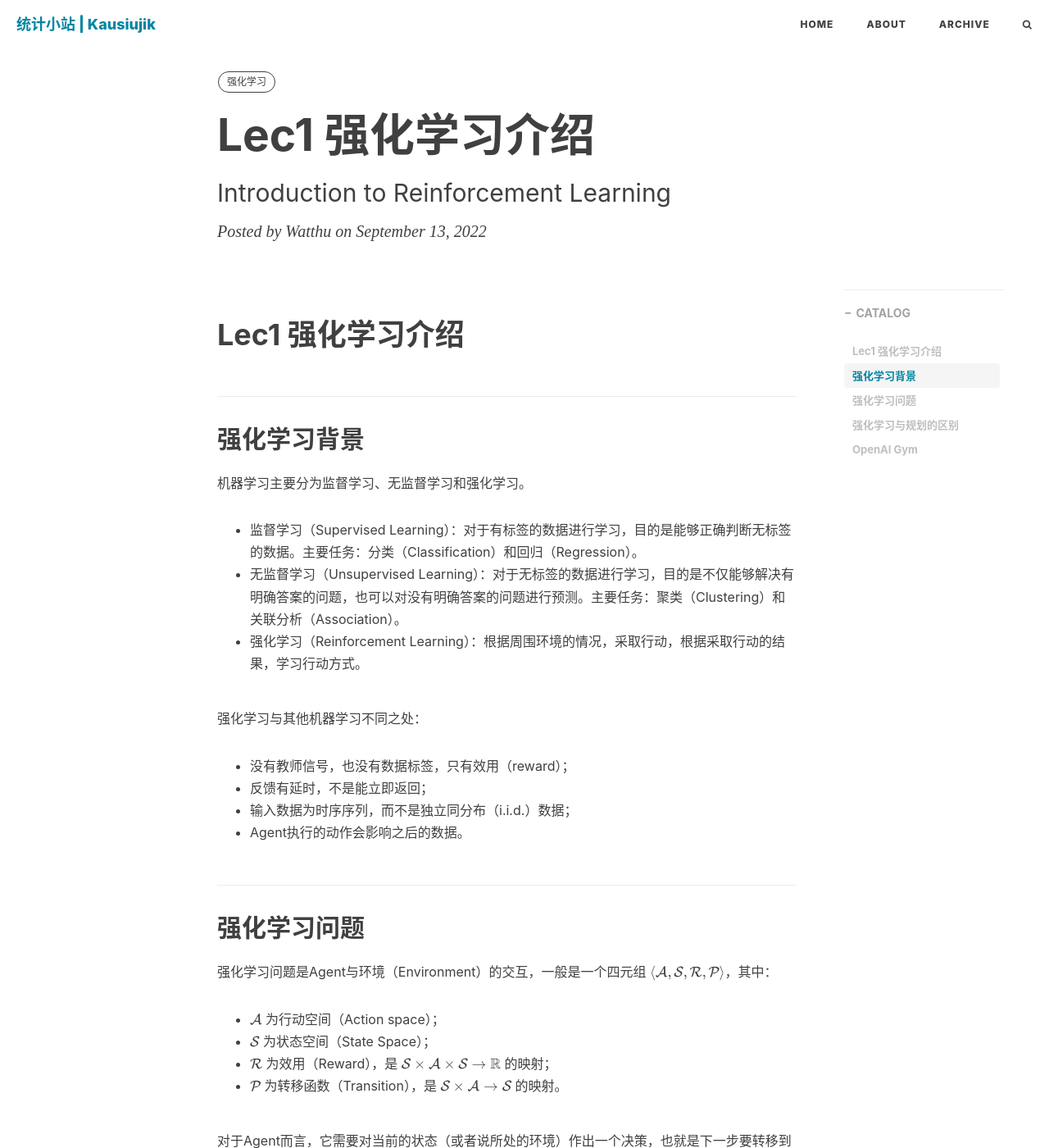
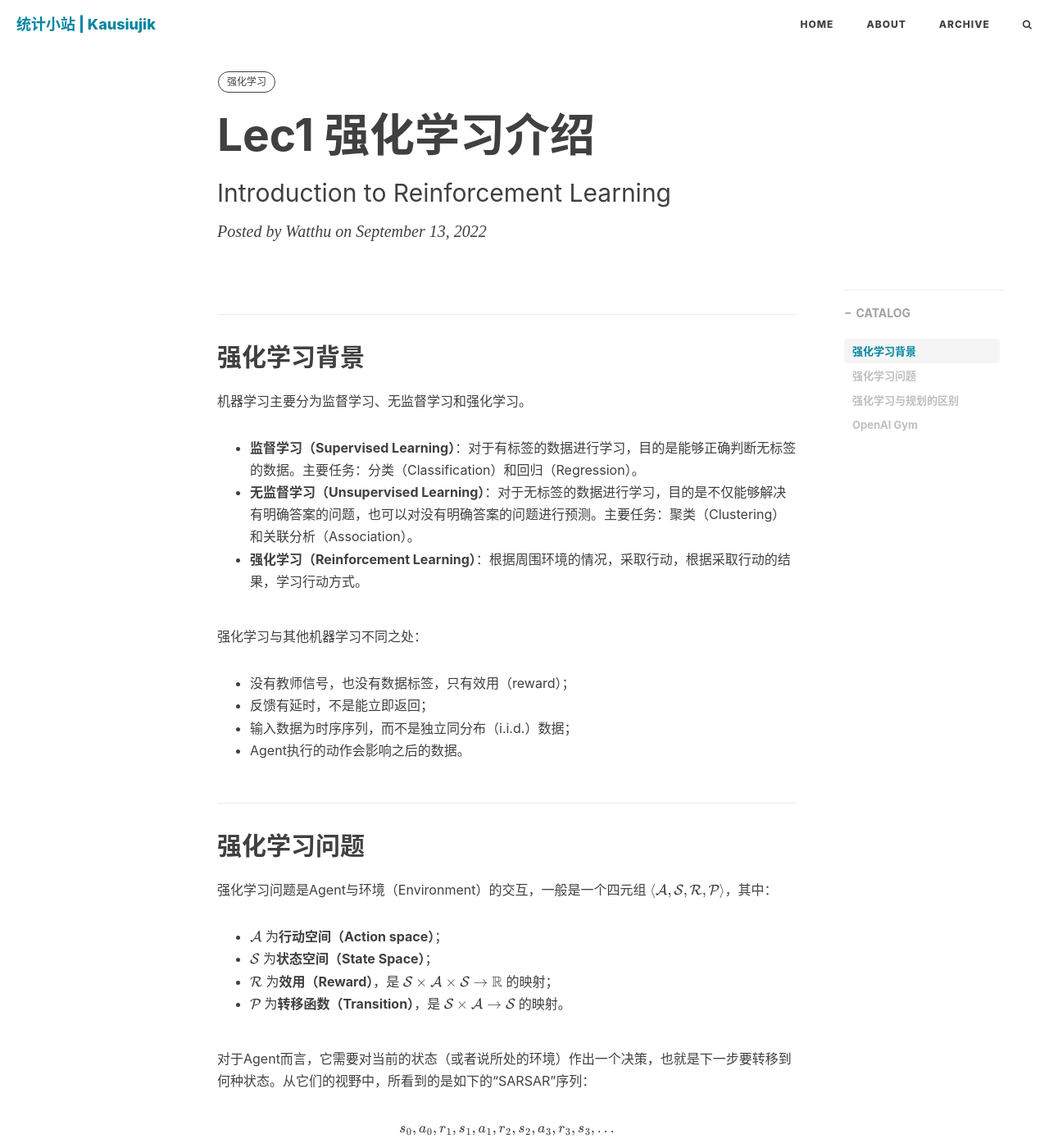
Before and after one commit to kausiujik/kausiujik.github.io, a Jekyll site: the page built from _posts/2022-09-13-Lec1 强化学习介绍.md, in a window 1280 px wide and 1400 px high. Shown: the whole window at 82% size. Built offline with Jekyll 4.4.1, drawn with Linux system fonts in a browser that asks for light colours; nearby versions of some CDN libraries; formulas are drawn with MathJax 3; comment, search, counter and statistics services are not loaded; some of the changed text lies outside the part shown.

Commit message:
Update post

```diff
--- a/_layouts/post.html
+++ b/_layouts/post.html
@@ -171,8 +171,3 @@ layout: default
     }
 </style>
 {% endif %}
-
-<script async src="//busuanzi.ibruce.info/busuanzi/2.3/busuanzi.pure.mini.js"></script>
-<center>
-<span id="busuanzi_container_page_pv">本文总访问量<span id="busuanzi_value_page_pv"></span>次</span>
-</center>
--- a/_posts/2022-09-13-Lec1 强化学习介绍.md
+++ b/_posts/2022-09-13-Lec1 强化学习介绍.md
@@ -9,15 +9,13 @@ tags:
   - 强化学习
 ---
 
-# Lec1 强化学习介绍
-
 ## 强化学习背景
 
 机器学习主要分为监督学习、无监督学习和强化学习。
 
-- 监督学习（Supervised Learning）：对于有标签的数据进行学习，目的是能够正确判断无标签的数据。主要任务：分类（Classification）和回归（Regression）。
-- 无监督学习（Unsupervised Learning）：对于无标签的数据进行学习，目的是不仅能够解决有明确答案的问题，也可以对没有明确答案的问题进行预测。主要任务：聚类（Clustering）和关联分析（Association）。
-- 强化学习（Reinforcement Learning）：根据周围环境的情况，采取行动，根据采取行动的结果，学习行动方式。
+- **监督学习（Supervised Learning）**：对于有标签的数据进行学习，目的是能够正确判断无标签的数据。主要任务：分类（Classification）和回归（Regression）。
+- **无监督学习（Unsupervised Learning）**：对于无标签的数据进行学习，目的是不仅能够解决有明确答案的问题，也可以对没有明确答案的问题进行预测。主要任务：聚类（Clustering）和关联分析（Association）。
+- **强化学习（Reinforcement Learning）**：根据周围环境的情况，采取行动，根据采取行动的结果，学习行动方式。
 
 强化学习与其他机器学习不同之处：
 
@@ -30,38 +28,38 @@ tags:
 
 强化学习问题是Agent与环境（Environment）的交互，一般是一个四元组 $\langle\mathcal A,\mathcal S,\mathcal R,\mathcal P\rangle$，其中：
 
-- $\mathcal A$ 为行动空间（Action space）；
-- $\mathcal S$ 为状态空间（State Space）；
-- $\mathcal R$ 为效用（Reward），是 $\mathcal S\times\mathcal A\times\mathcal S\rightarrow\mathbb R$ 的映射；
-- $\mathcal P$ 为转移函数（Transition），是 $\mathcal S\times\mathcal A\rightarrow\mathcal S$ 的映射。
+- $\mathcal A$ 为**行动空间（Action space）**；
+- $\mathcal S$ 为**状态空间（State Space）**；
+- $\mathcal R$ 为**效用（Reward）**，是 $\mathcal S\times\mathcal A\times\mathcal S\rightarrow\mathbb R$ 的映射；
+- $\mathcal P$ 为**转移函数（Transition）**，是 $\mathcal S\times\mathcal A\rightarrow\mathcal S$ 的映射。
 
 对于Agent而言，它需要对当前的状态（或者说所处的环境）作出一个决策，也就是下一步要转移到何种状态。从它们的视野中，所看到的是如下的“SARSAR”序列：
 
 <center>
-s_0,a_0,r_1,s_1,a_1,r_2,s_2,a_3,r_3,s_3,\dots
+$s_0,a_0,r_1,s_1,a_1,r_2,s_2,a_3,r_3,s_3,\dots$
 </center>
 
 具体来说，它包含以下模块：
 
-- 策略（Policy）：Agent的行为，状态空间到行动空间的映射。
+- **策略（Policy）**：Agent的行为，状态空间到行动空间的映射。
     - 确定策略（Deterministic policy）：$a=\pi(s)$；
     - 随机策略（Stochastic policy）：$\pi(a\mid s)=\mathbb P(A_t=a\mid S_t=s)$。
-- 值函数（Value function）：状态（和行动）的评价，它是对当前状态（和行动）下未来效用的预测，即
+- **值函数（Value function）**：状态（和行动）的评价，它是对当前状态（和行动）下未来效用的预测，即
     <center>
     v_\pi(s)=\mathbb E_\pi(R_{t+1}+\gamma R_{t+2}+\gamma^2R_{t+3}+\cdots\mid S_t=s),
     </center>
     注意这里对未来效用作了折扣 $\gamma\in[0,1]$。
-- 模型（Model）：Agent对环境的刻画，它是给定状态和行动预测环境下一步的反应（或者说是下一个状态和效用），即
+- **模型（Model）**：Agent对环境的刻画，它是给定状态和行动预测环境下一步的反应（或者说是下一个状态和效用），即
     <center>
-    \mathcal P_{ss'}^a=\mathbb P(S_{t+1}=s'\mid S_t=s,A_t=a),
+    $\mathcal P_{ss'}^a=\mathbb P(S_{t+1}=s'\mid S_t=s,A_t=a),$
     </center>
     <center>
-    \mathcal R_s^a=\mathbb E(R_{t+1}\mid S_t=s,A_t=a).
+    $\mathcal R_s^a=\mathbb E(R_{t+1}\mid S_t=s,A_t=a).$
     </center>
 
 ## 强化学习与规划的区别
 
-规划（Planning）是为了寻找一个全局最优值，它通常是已知环境模型，Agent直接基于环境模型计算最优策略。
+**规划（Planning）**是为了寻找一个全局最优值，它通常是已知环境模型，Agent直接基于环境模型计算最优策略。
 
 强化学习则利用样例（Sample）来寻找最优策略，一般而言环境模型初始是未知的，需要Agent通过与环境的交互来改进策略。
 
```
